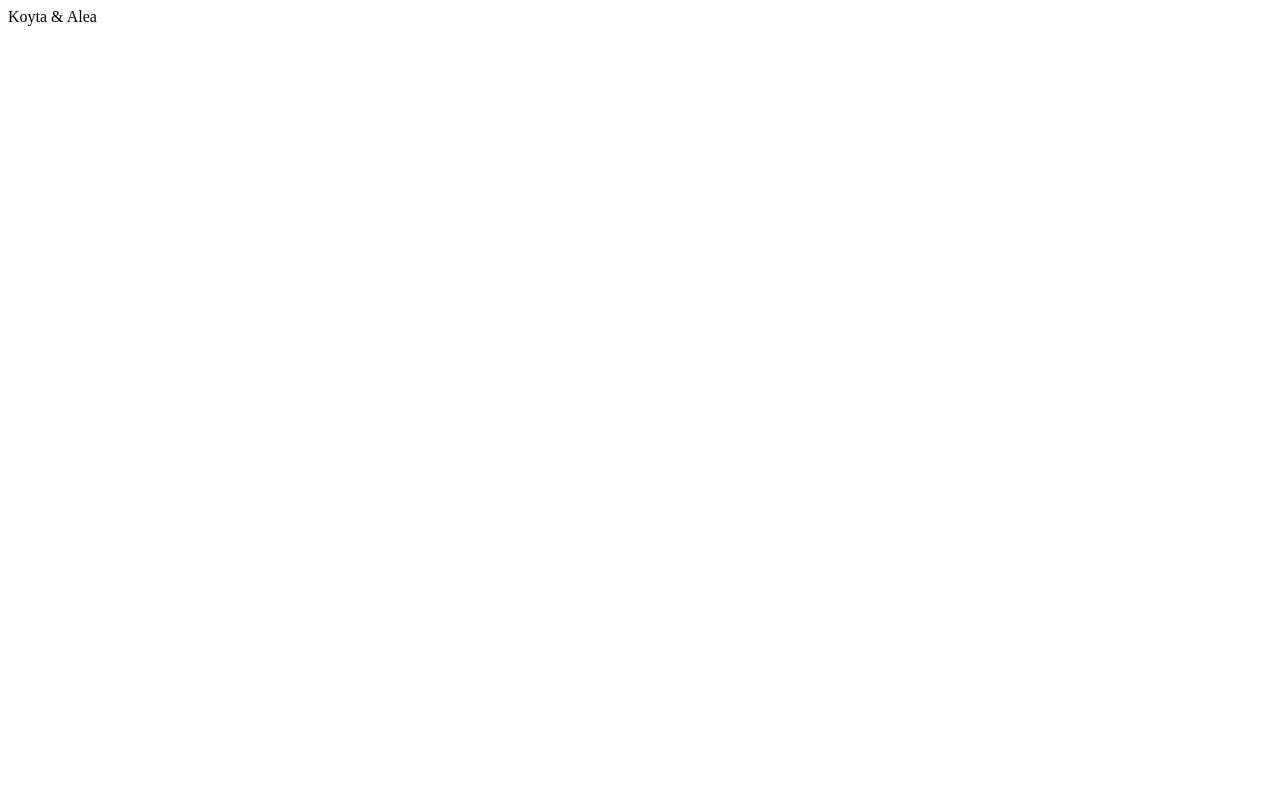
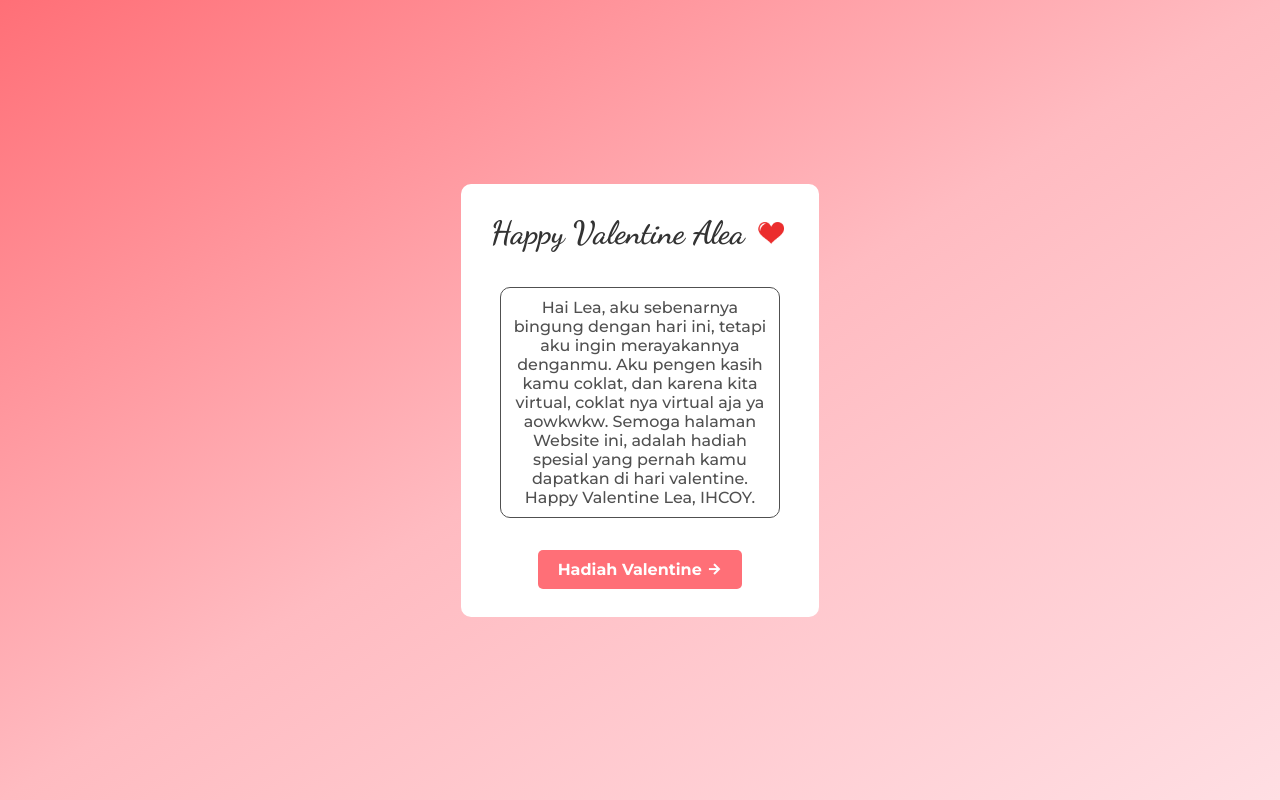
Before and after one commit to koytaharuno/koytaharuno.github.io, a plain HTML site: page index.html in a window 1280 px wide. Drawn offline with nearby package versions, Linux system fonts and the light colour scheme.

Commit message:
update 0.2

```diff
--- /dev/null
+++ b/assets/css/box.css
@@ -0,0 +1,86 @@
+@import url('https://fonts.googleapis.com/css2?family=Dancing+Script:wght@700&display=swap');
+@import url('https://fonts.googleapis.com/css2?family=Montserrat:ital,wght@0,100;0,200;0,300;0,400;0,500;0,600;0,700;0,800;0,900;1,100;1,200;1,300;1,400;1,500;1,600;1,700;1,800;1,900&display=swap');
+
+* {
+    margin: 0;
+    padding: 0;
+    box-sizing: border-box;
+    /* font-family: 'Dancing Script', cursive; */
+    font-family: 'Montserrat', sans-serif;
+}
+
+body {
+    background: linear-gradient(to bottom right, #ff6f77, #ffbbc1, #ffdee3);
+    display: flex;
+    justify-content: center;
+    align-items: center;
+    min-height: 100vh;
+}
+
+.container {
+    background-color: white;
+    width: auto;
+    height: auto;
+    border-radius: 10px;
+    display: flex;
+    justify-content: center;
+    align-items: center;
+    flex-direction: column;
+}
+
+.title-container {
+    display: flex;
+    justify-content: center;
+    align-items: center;
+    min-height: 8vh;
+    padding: 20px;
+    margin: 10px;
+}
+
+.title-container label {
+    font-size: 2rem;
+    font-weight: 700;
+    color: #333;
+    font-family: 'Dancing Script', cursive;
+}
+
+.title-container img {
+    width: 35px;
+    margin-left: 10px;
+}
+
+.content-container {
+    border: 1px solid #505050;
+    border-radius: 10px;
+    max-width: 280px;
+    margin: 5px;
+}
+
+.content-container p {
+    width: 100%;
+    text-align: center;
+    padding: 10px;
+    color: #505050;
+    font-weight: 500;
+}
+
+.button-container {
+    margin: 15px;
+    display: flex;
+    justify-content: center;
+    align-items: center;
+    min-height: 8vh;
+}
+
+.button-container a {
+    background-color: #ff6f77;
+    text-decoration: none;
+    text-align: center;
+    color: white;
+    width: 100%;
+    font-size: 1rem;
+    font-weight: 700;
+    padding: 10px 20px;
+    border-radius: 5px;
+    background-color: #ff6f77;
+}
--- a/assets/css/style.css
+++ b/assets/css/style.css
@@ -0,0 +1,72 @@
+@import url('https://fonts.googleapis.com/css2?family=Dancing+Script:wght@700&display=swap');
+@import url('https://fonts.googleapis.com/css2?family=Montserrat:ital,wght@0,100;0,200;0,300;0,400;0,500;0,600;0,700;0,800;0,900;1,100;1,200;1,300;1,400;1,500;1,600;1,700;1,800;1,900&display=swap');
+
+* {
+    margin: 0;
+    padding: 0;
+    box-sizing: border-box;
+    /* font-family: 'Dancing Script', cursive; */
+    font-family: 'Montserrat', sans-serif;
+}
+
+body {
+    background: linear-gradient(to bottom right, #ff6f77, #ffbbc1, #ffdee3);
+    min-height: 100vh;
+}
+
+nav {
+    display: flex;
+    justify-content: center;
+    align-items: center;
+    min-height: 8vh;
+    background-color: white;
+    padding: 10px;
+    box-shadow: 0 0 10px rgba(0, 0, 0, 0.1);
+    z-index: 1000;
+}
+
+nav label {
+    font-size: 2rem;
+    font-weight: 700;
+    font-family: 'Dancing Script', cursive;
+}
+
+nav img {
+    width: 50px;
+    margin-left: 10px;
+}
+
+.container {
+    display: flex;
+    flex-direction: column;
+    justify-content: center;
+    align-items: center;
+    margin-top: 20px;
+    gap: 20px;
+}
+
+.content {
+    background-color: white;
+    width: 380px;
+    height: auto;
+    border-radius: 10px;
+    display: flex;
+    justify-content: space-between;
+    padding: 10px;
+}
+
+.box1 {
+    display: flex;
+    flex-direction: column;
+    justify-content: center;
+}
+
+.box1 label {
+    font-weight: 600;
+    margin-bottom: 5px
+}
+
+.box2 img {
+    width: 60px;
+    margin-right: 5px;
+}
--- a/index.html
+++ b/index.html
@@ -4,16 +4,29 @@
 <head>
     <meta charset="UTF-8">
     <meta name="viewport" content="width=device-width, initial-scale=1.0">
-    <title>Happy Valentine</title>
-    <link rel="shortcut icon" href="#" type="image/x-icon">
-    <link rel="stylesheet" href="assets/css/style.css">
+    <title>Koyta & Alea</title>
+    <link rel="shortcut icon" href="assets/img/logo.png" type="image/x-icon">
+    <link rel="stylesheet" href="assets/css/box.css">
+    <link href="https://cdn.jsdelivr.net/npm/remixicon@4.0.0/fonts/remixicon.css" rel="stylesheet">
 </head>
 
 <body>
-    <nav>
-        <label for="">Koyta & Alea</label>
-    </nav>
-    <div class="container"></div>
+    <div class="container">
+        <div class="title-container">
+            <label for="">Happy Valentine Alea</label>
+            <img src="assets/img/logo.png" alt="">
+        </div>
+        <div class="content-container">
+            <p>
+                Hai Lea, aku sebenarnya bingung dengan hari ini, tetapi aku ingin merayakannya denganmu. Aku pengen
+                kasih kamu coklat, dan karena kita virtual, coklat nya virtual aja ya aowkwkw. Semoga halaman Website
+                ini, adalah hadiah spesial yang pernah kamu dapatkan di hari valentine. Happy Valentine Lea, IHCOY.
+            </p>
+        </div>
+        <div class="button-container">
+            <a href="src/home.html">Hadiah Valentine <i class="ri-arrow-right-line"></i></a>
+        </div>
+    </div>
 </body>
 
 </html>
```
Also changed, not shown: src/home.html (added, +48 -0 lines), assets/img/bunga.png (added), assets/img/cinnamoroll.png (added), assets/img/coklat.png (added), assets/img/logo.png (added).
